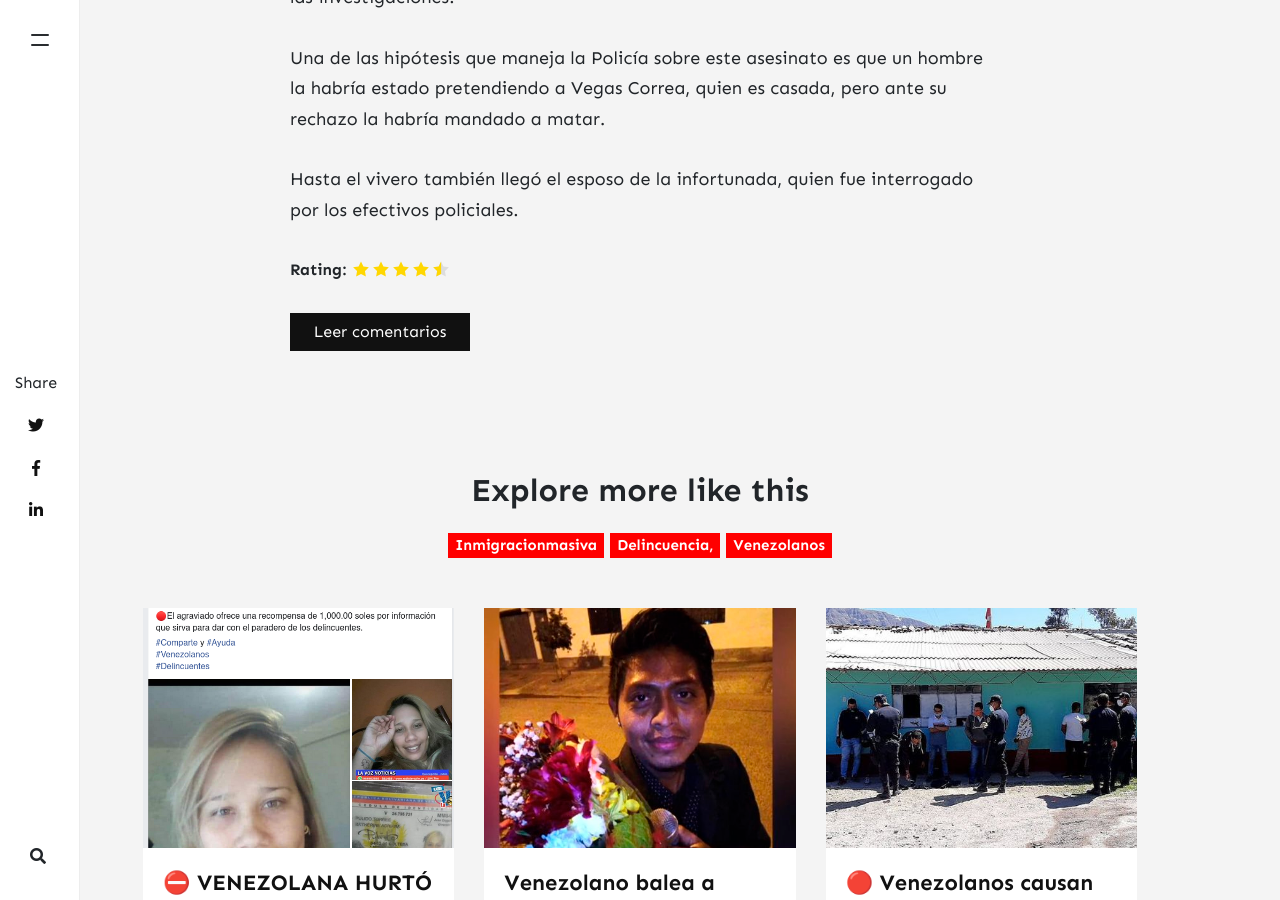
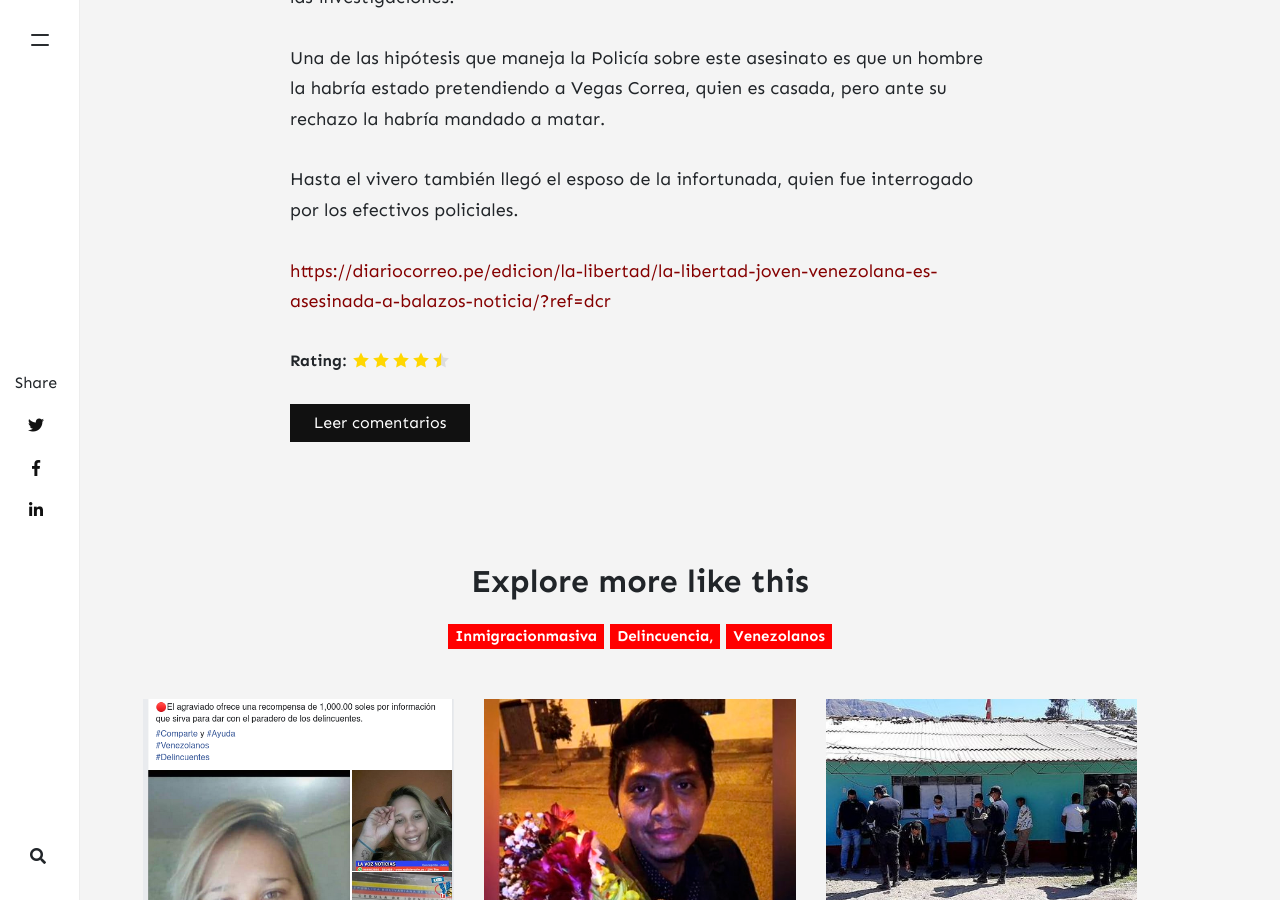
Before and after one commit to perudesperto/perudesperto.github.io, a Jekyll site: the page built from _posts/2020-11-11-venezolana-es-asesinada-de-tres-balazos-en-la-libertad-venezolanos-en-peru.md, in a window 1280 px wide and 900 px high, scrolled down 2128 px. Built offline with Jekyll 4.4.1, drawn with Linux system fonts in a browser that asks for light colours; nearby versions of some CDN libraries; comment, search, counter and statistics services are not loaded; some of the changed lines change nothing that is shown.

Commit message:
Update from Forestry.io perudesperto updated _posts/2020-11-11-venezolana-es-asesinada-de-tres-balazos-en-la-libertad-venezolanos-en-peru.md

```diff
--- a/_posts/2020-11-11-venezolana-es-asesinada-de-tres-balazos-en-la-libertad-venezolanos-en-peru.md
+++ b/_posts/2020-11-11-venezolana-es-asesinada-de-tres-balazos-en-la-libertad-venezolanos-en-peru.md
@@ -22,3 +22,6 @@ Todo estaba tranquilo hasta las 12:30 de la tarde, cuando de pronto aparecieron
 Una de las hipótesis que maneja la Policía sobre este asesinato es que un hombre la habría estado pretendiendo a Vegas Correa, quien es casada, pero ante su rechazo la habría mandado a matar.
 
 Hasta el vivero también llegó el esposo de la infortunada, quien fue interrogado por los efectivos policiales.
+
+
+[https://diariocorreo.pe/edicion/la-libertad/la-libertad-joven-venezolana-es-asesinada-a-balazos-noticia/?ref=dcr](https://diariocorreo.pe/edicion/la-libertad/la-libertad-joven-venezolana-es-asesinada-a-balazos-noticia/?ref=dcr "https://diariocorreo.pe/edicion/la-libertad/la-libertad-joven-venezolana-es-asesinada-a-balazos-noticia/?ref=dcr")
```
